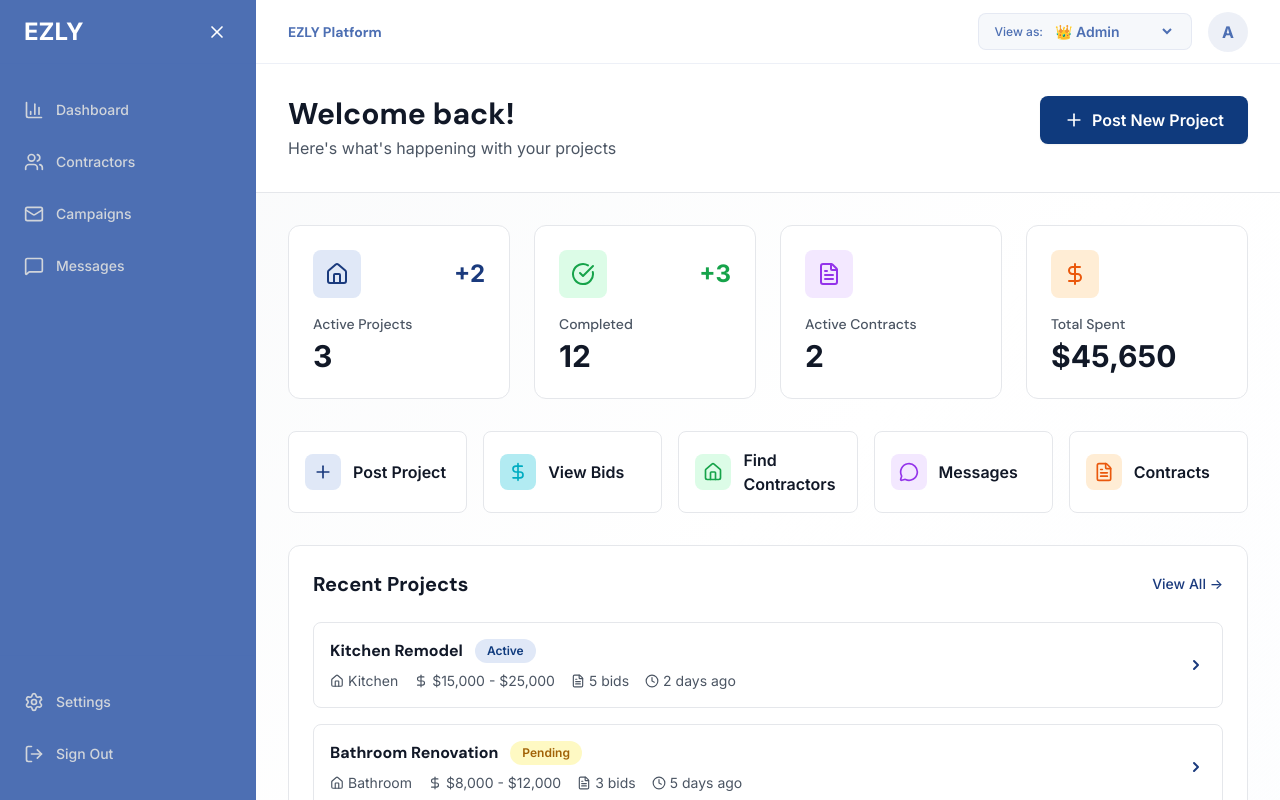
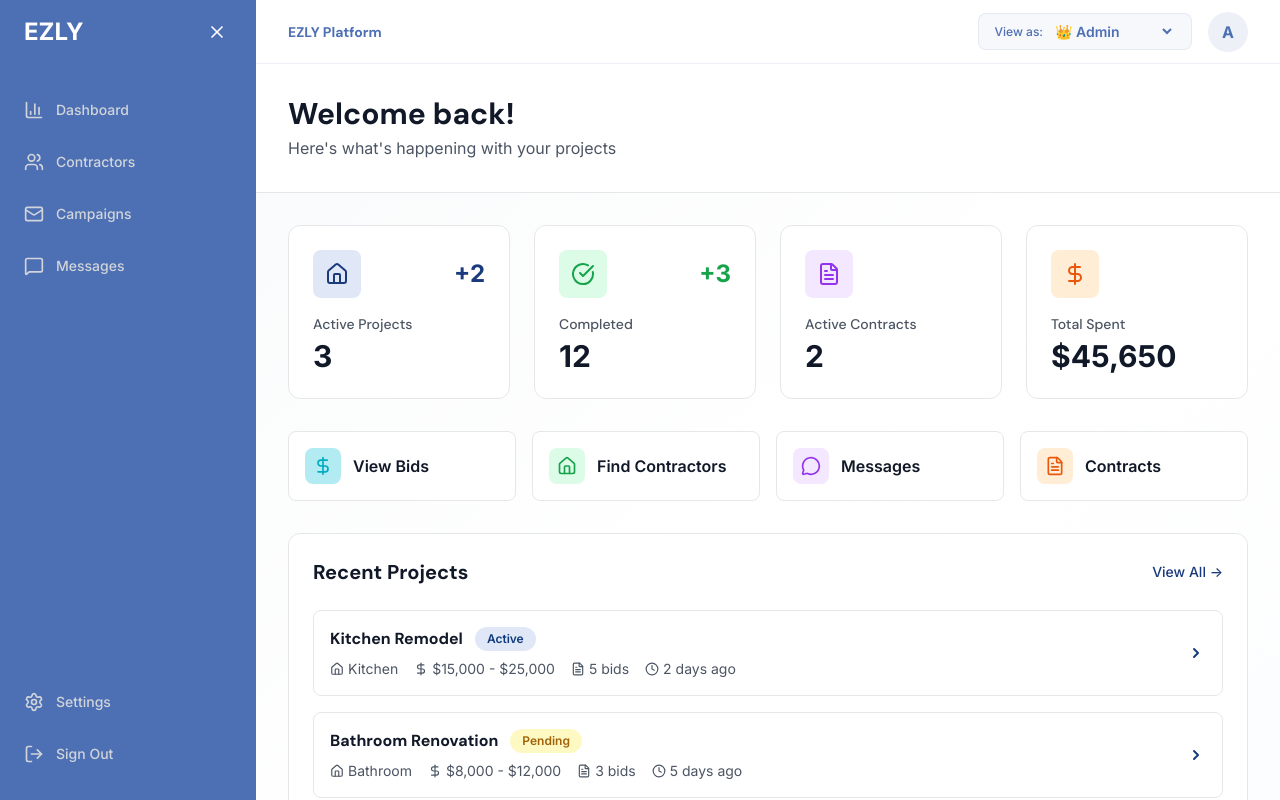
Before and after one commit to bpnelsen/ezly-dashboard, a Next.js app: page /dashboard/homeowner in a window 1280 px wide. Built offline with nearby package versions, Linux system fonts and the light colour scheme; no server answers.

Commit message:
fix: remove add project functionality for homeowners

```diff
--- a/app/dashboard/homeowner/page.tsx
+++ b/app/dashboard/homeowner/page.tsx
@@ -53,13 +53,6 @@
               <h1 className="text-3xl font-bold text-gray-900">Welcome back!</h1>
               <p className="text-gray-600 mt-1">Here's what's happening with your projects</p>
             </div>
-            <Link
-              href="/dashboard/homeowner/post-project"
-              className="px-6 py-3 bg-[#0F3A7D] text-white rounded-lg font-semibold hover:bg-[#0d2f68] transition shadow-sm hover:shadow-md flex items-center gap-2"
-            >
-              <Plus size={20} />
-              Post New Project
-            </Link>
           </div>
         </div>
       </div>
@@ -115,17 +108,7 @@
         </div>
 
         {/* Quick Actions */}
-        <div className="grid grid-cols-1 md:grid-cols-5 gap-4 mb-8">
-          <Link
-            href="/dashboard/homeowner/post-project"
-            className="bg-white border border-gray-200 rounded-lg p-4 hover:border-navy-300 hover:shadow-md transition flex items-center gap-3"
-          >
-            <div className="p-2 bg-navy-100 rounded-lg">
-              <Plus size={20} className="text-navy-600" />
-            </div>
-            <span className="font-semibold text-gray-900">Post Project</span>
-          </Link>
-
+        <div className="grid grid-cols-1 md:grid-cols-4 gap-4 mb-8">
           <Link
             href="/dashboard/homeowner/bids"
             className="bg-white border border-gray-200 rounded-lg p-4 hover:border-navy-300 hover:shadow-md transition flex items-center gap-3"
```
